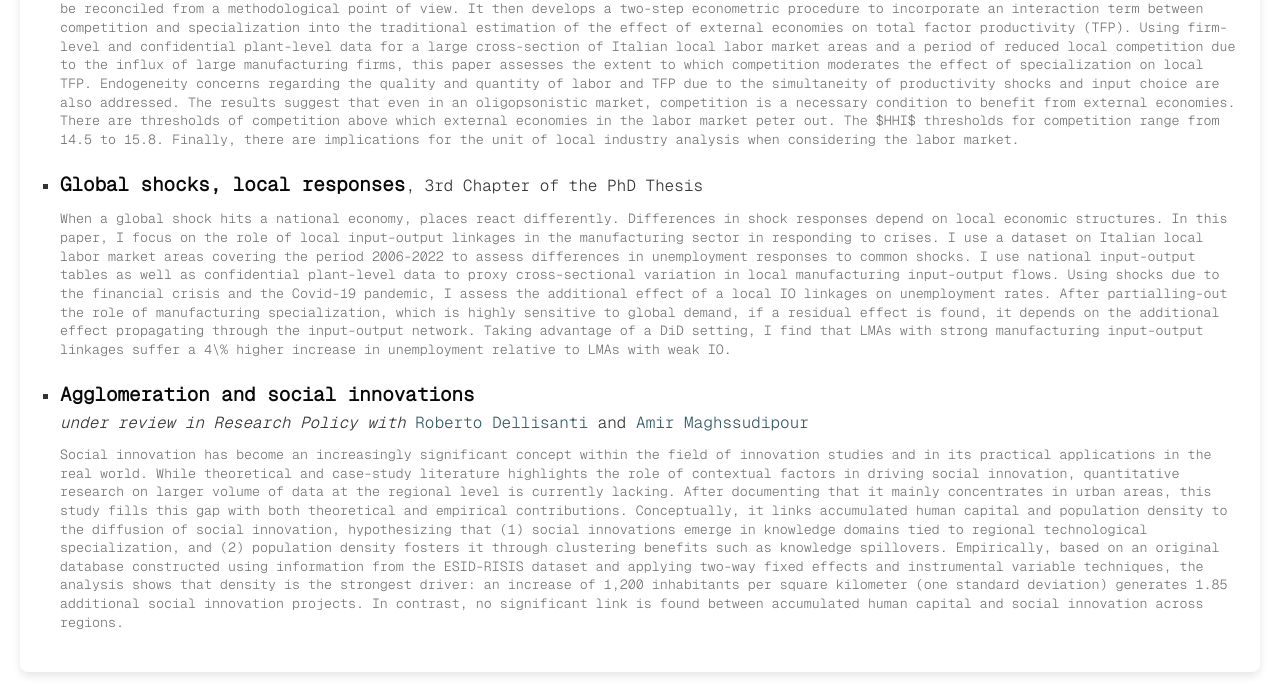
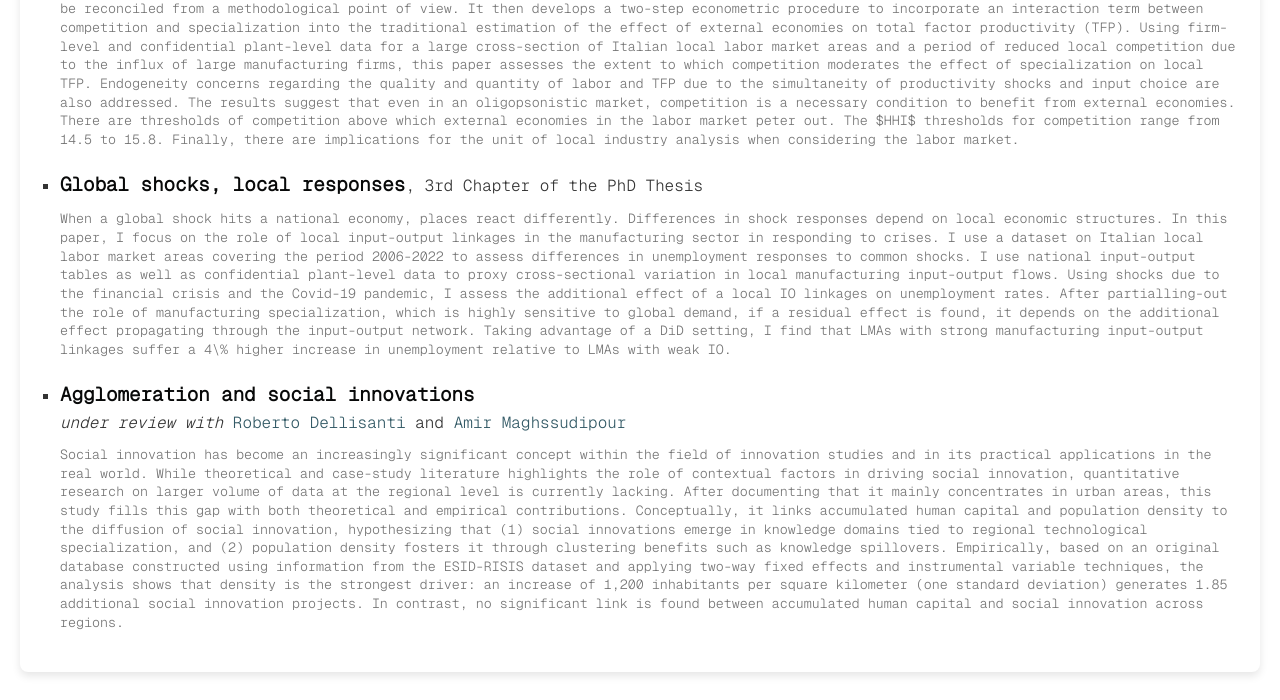
Before and after one commit to Filippo-BMec/Filippo-BMec.github.io, a plain HTML site: page index.html in a window 1280 px wide. Shown: the part 1517-2217 px from the top of the page. Drawn offline with nearby package versions, Linux system fonts and the light colour scheme; some icons are missing.

Commit message:
february

```diff
--- a/index.html
+++ b/index.html
@@ -169,7 +169,7 @@ document.addEventListener('DOMContentLoaded', () => {
             </li>
             <li>
                 <strong>Agglomeration and social innovations</strong> </a>
-                <p><em>under review in Research Policy with</em> <a href="https://scholar.google.com/citations?user=bgTFVCcAAAAJ&hl=it&oi=ao" target="_blank">Roberto Dellisanti</a> and <a href="https://scholar.google.com/citations?user=dKOlftYAAAAJ&hl=it&oi=ao" target="_blank">Amir Maghssudipour</a></p>
+                <p><em>under review with</em> <a href="https://scholar.google.com/citations?user=bgTFVCcAAAAJ&hl=it&oi=ao" target="_blank">Roberto Dellisanti</a> and <a href="https://scholar.google.com/citations?user=dKOlftYAAAAJ&hl=it&oi=ao" target="_blank">Amir Maghssudipour</a></p>
                 <p class="abstract">Social innovation has become an increasingly significant concept within the field of
                     innovation studies and in its practical applications in the real world. While theoretical
                     and case-study literature highlights the role of contextual factors in driving social
```
